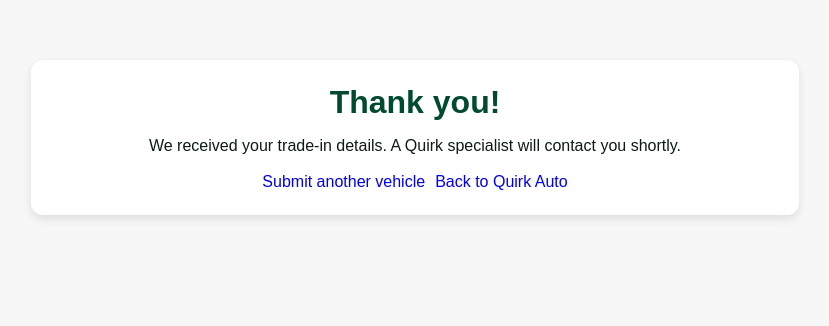
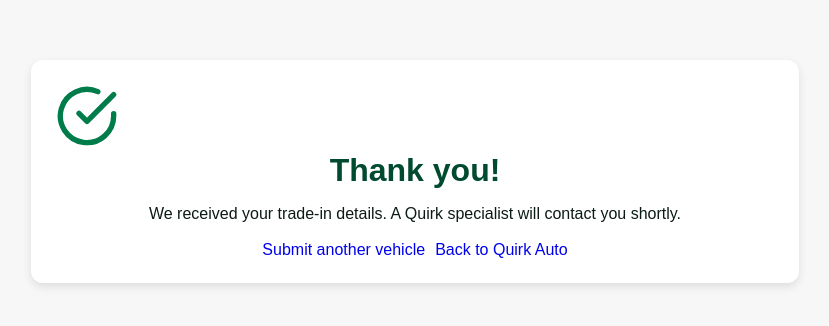
Before and after one commit to sobrien032/CHEVYNHSITEUNSEEN, a website: page success/index.html in a window 1280 px wide. Shown: the whole page, without its empty margins (225-1054 px from the left). Drawn offline with Linux system fonts and the light colour scheme.

Commit message:
Update index.html

```diff
--- a/success/index.html
+++ b/success/index.html
@@ -8,6 +8,12 @@
 </head>
 <body>
   <main style="max-width:720px;margin:40px auto;background:#fff;padding:24px;border-radius:12px;box-shadow:0 4px 10px rgba(0,0,0,0.1)">
+    <div class="centered-svg-container">
+      <svg xmlns="http://www.w3.org/2000/svg" width="64" height="64" viewBox="0 0 24 24" fill="none" stroke="#007b4a" stroke-width="2" stroke-linecap="round" stroke-linejoin="round">
+        <path d="M22 11.08V12a10 10 0 1 1-5.93-9.14"></path>
+        <polyline points="22 4 12 14.01 9 11.01"></polyline>
+      </svg>
+    </div>
     <h1 style="text-align:center;margin:0 0 10px;color:#004a2f">Thank you!</h1>
     <p style="text-align:center;font-size:16px">We received your trade‑in details. A Quirk specialist will contact you shortly.</p>
     <div style="display:flex;gap:10px;justify-content:center;margin-top:18px">
```
